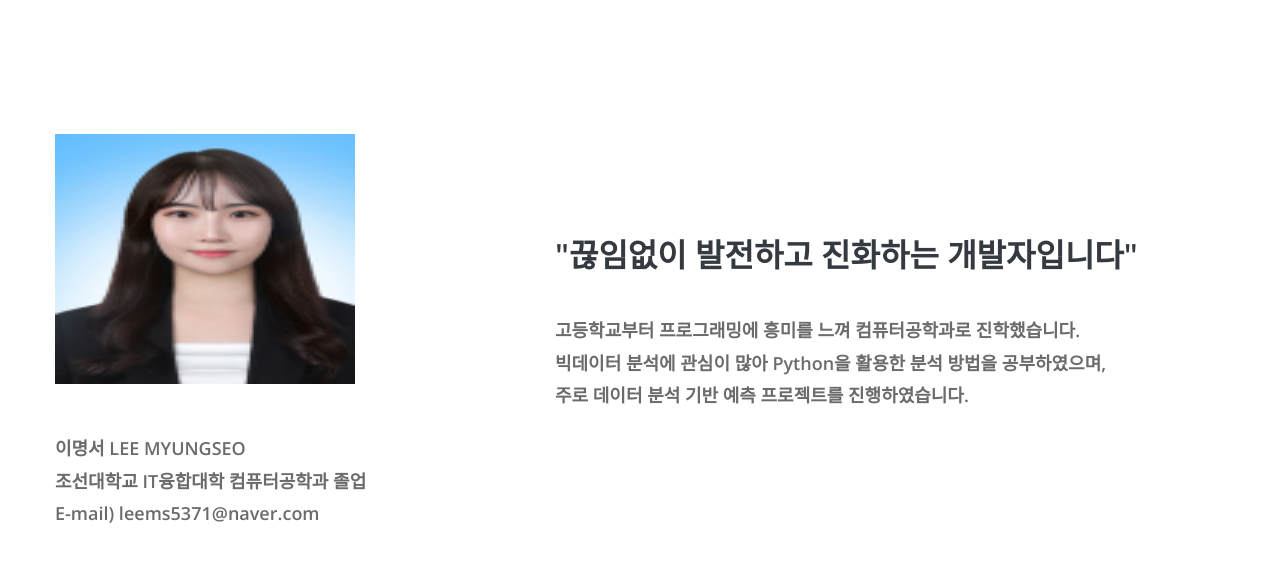
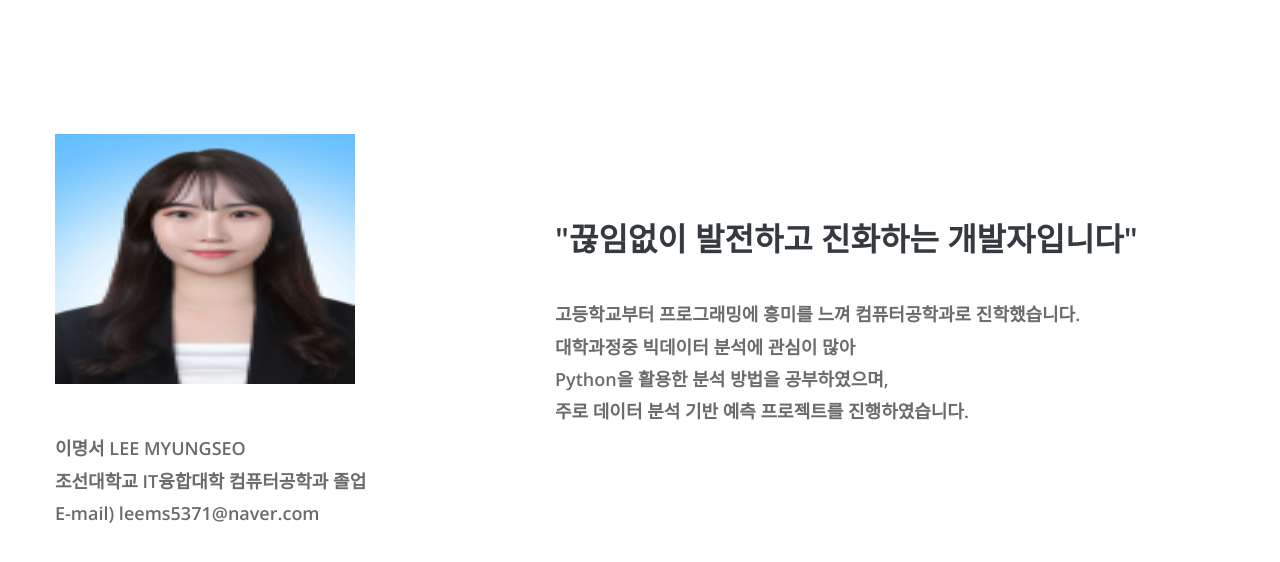
Before and after one commit to leemyungseo/LeeMyungseo.github.io, a plain HTML site: page index.html in a window 1280 px wide. Shown: the part 2261-2823 px from the top of the page. Drawn offline with nearby package versions, Linux system fonts and the light colour scheme.

Commit message:
Update index.html

```diff
--- a/index.html
+++ b/index.html
@@ -211,7 +211,8 @@ https://templatemo.com/tm-530-mini-profile
                 <h2 class="tm-welcome-title text-dark font-weight-bold">"끊임없이 발전하고 진화하는 개발자입니다"</h2>
                 <p class="pb-0 font-weight-bold">
                   고등학교부터 프로그래밍에 흥미를 느껴 컴퓨터공학과로 진학했습니다.<br>
-                  빅데이터 분석에 관심이 많아 Python을 활용한 분석 방법을 공부하였으며,<br>
+                  대학과정중 빅데이터 분석에 관심이 많아<br>
+                  Python을 활용한 분석 방법을 공부하였으며,<br>
                   주로 데이터 분석 기반 예측 프로젝트를 진행하였습니다. <br>
 
                  </p>
```
